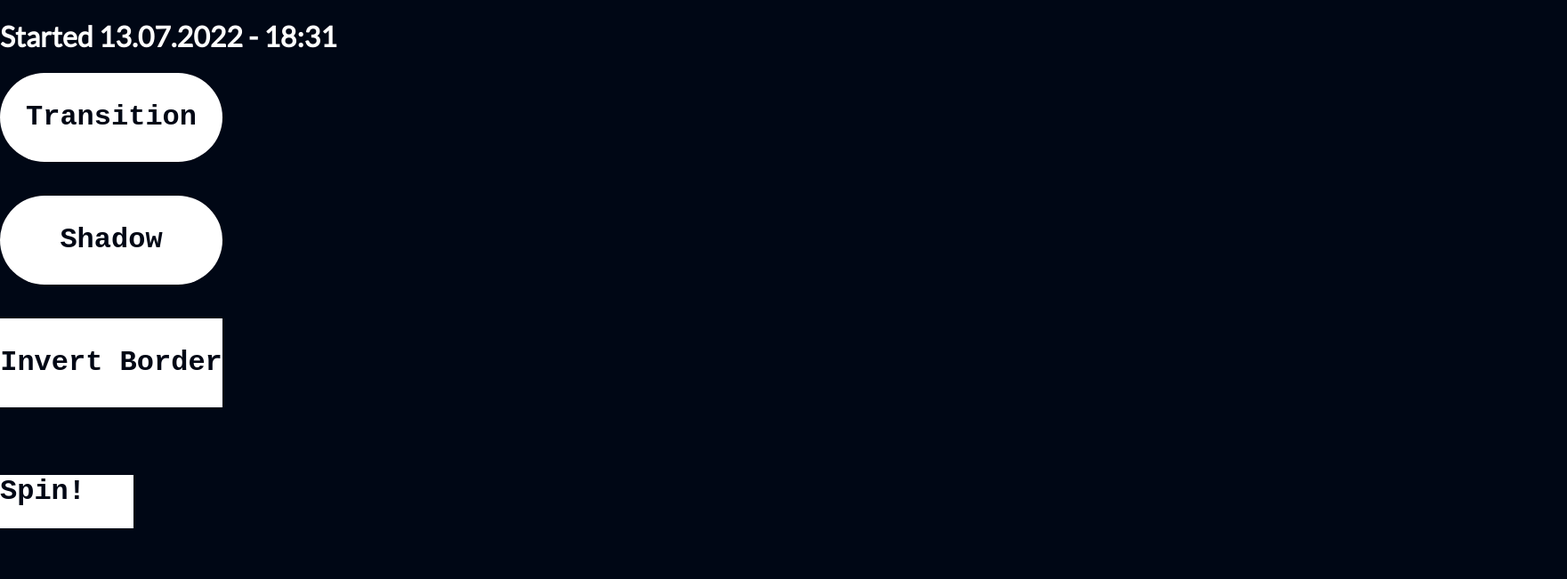
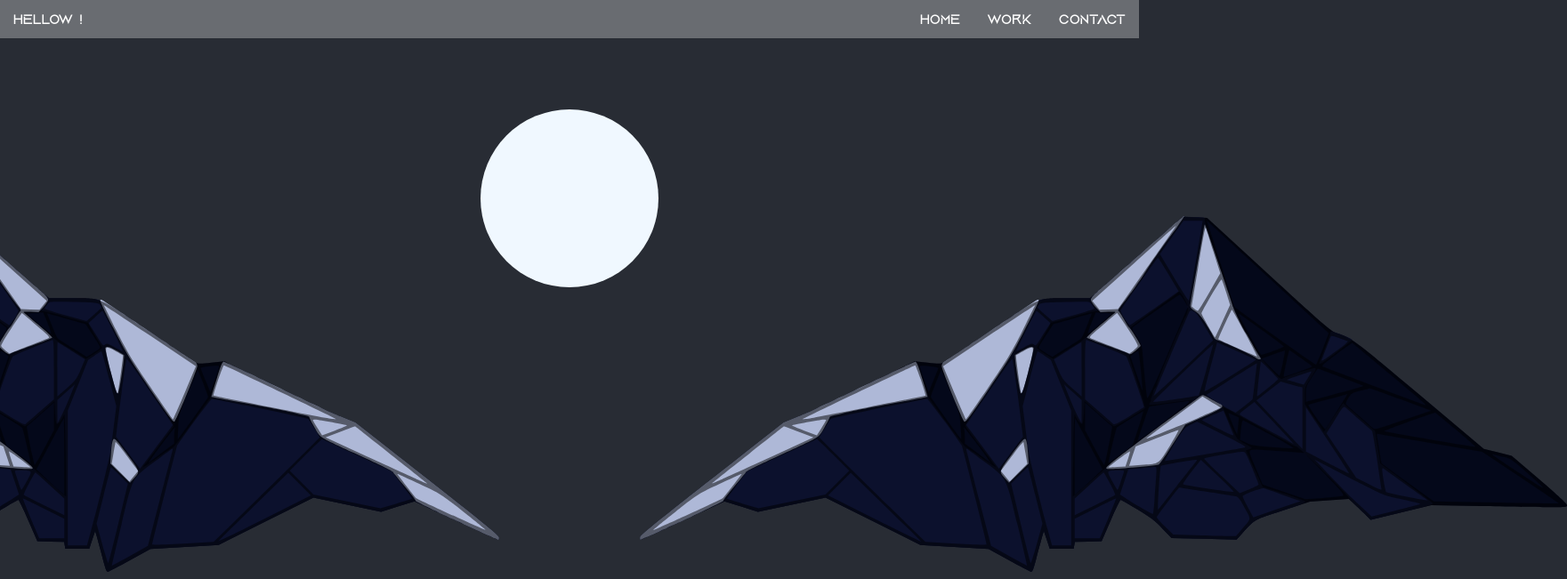
Before and after one commit to D0PSE/d0pse.github.io, a plain HTML site: page index.html in a window 1280 px wide. Shown: the top 651 px of the page at 89% size, 1761 px wide, since content can reach past the window. Drawn offline with Linux system fonts and the light colour scheme.

Commit message:
Started to work on the portfolio. Added svg files for the mountains and positioned them on the website. Added 3 color palettes for the mountains. Added a simple navbar.

```diff
--- a/index.html
+++ b/index.html
@@ -1,7 +1,7 @@
 <!DOCTYPE html>
 <html lang="de">
   <head>
-    <title>WIP Dopse</title>
+    <title>WIP Dopse - Started 22.12.2022</title>
     <meta charset="UTF-8" />
     <meta name="viewport" content="width=device-width, initial-scale=1" />
     <link
@@ -13,60 +13,78 @@
       href="https://cdnjs.cloudflare.com/ajax/libs/font-awesome/4.7.0/css/font-awesome.min.css"
     />
     <link rel="stylesheet" href="style.css" />
-    <style>
-      .mySlides {
-        display: none;
-      }
-    </style>
   </head>
   <body>
-    <div>
-      <h1>Started 13.07.2022 - 18:31</h1>
-    </div>
+    <div class="container">
+      <!-- Container für MainPage -->
 
-    <div>
-      <button class="testBtn transition">
-        <h2>Transition</h2>
-      </button>
-    </div>
+      <div class="navbar">
+        <!-- NavBar -->
+        <a href="#home">Hellow !</a>
+        <a href="#news">Home</a>
+        <a href="#contact">Work</a>
+        <a href="#about">Contact</a>
+      </div>
 
-    <br />
-    <br />
+      <div class="background-container">
+        <!-- Background -->
 
-    <div>
-      <button class="testBtn shadow">
-        <h2>Shadow</h2>
-      </button>
-    </div>
-
-    <br />
-    <br />
-
-    <div>
-      <div class="txt_invert_border invert_border">
-        <h2>Invert Border</h2>
+        <div class="sun"></div>
+        <div>
+          <div>
+            <img
+              src="svgs/Mountain_dark.svg"
+              alt="mnt_night"
+              class="mountain_left mtn_dark"
+            />
+            <img
+              src="svgs/Mountain_mid.svg"
+              alt="mnt_night"
+              class="mountain_left mtn_mid"
+            />
+            <img
+              src="svgs/Mountain_light.svg"
+              alt="mnt_night"
+              class="mountain_left mtn_light"
+            />
+            <img
+              src="svgs/Mountain_lines.svg"
+              alt="mnt_night"
+              class="mountain_left mtn_line"
+            />
+          </div>
+          <div>
+            <img
+              src="svgs/Mountain_dark.svg"
+              alt="mnt_night"
+              class="mountain_right mtn_dark"
+            />
+            <img
+              src="svgs/Mountain_mid.svg"
+              alt="mnt_night"
+              class="mountain_right mtn_mid"
+            />
+            <img
+              src="svgs/Mountain_light.svg"
+              alt="mnt_night"
+              class="mountain_right mtn_light"
+            />
+            <img
+              src="svgs/Mountain_lines.svg"
+              alt="mnt_night"
+              class="mountain_right mtn_line"
+            />
+          </div>
+          <!-- <img
+            src="images/Mountain_Nacht.png"
+            alt="mnt_night"
+            class="mountain_right"
+          /> -->
+          <svg viewbox="0 0 200 200">
+            <rect fill="red" stroke="blue" x="10" y="10" width="" />
+          </svg>
+        </div>
       </div>
-    </div>
-
-    <br />
-    <br />
-    <br />
-    <br />
-
-    <div>
-      <div class="btnSpin spinning">
-        <h2>Spin!</h2>
-      </div>
-    </div>
-
-    <br />
-    <br />
-    <br />
-    <br />
-    <br />
-
-    <div id="circle">
-      <div id="square"></div>
     </div>
   </body>
 </html>
--- a/style.css
+++ b/style.css
@@ -1,179 +1,136 @@
-body,
-html {
-  margin: 0;
-  padding: 0;
-  width: 100%;
-  height: 100%;
-  box-sizing: border-box;
+@font-face {
+  font-family: "aquire";
+  src: url(fonts/Aquire-BW0ox.otf);
+  font-style: normal;
+  font-weight: 100;
 }
 
 body {
+  margin: 0;
+  padding: 0;
   font-family: "Lato", sans-serif;
   color: white;
-  background-color: #000715; /* 000d15 //   */
+  background-color: #282c34;
+  max-width: 100%;
+  overflow-x: hidden;
+}
+a {
+  text-decoration: none;
+  color: white;
 }
 
-#wrapper {
-  display: flex;
-  flex-flow: column;
-  justify-content: center;
-  align-items: center;
+.container {
   position: relative;
   width: 100%;
-  height: 100%;
 }
-
-h2 {
-  color: #000715;
-  font-size: 2rem;
-  font-family: monospace;
-  margin: 0 0 0 0;
-  padding: 0 0 0 0;
-}
-
-.testBtn {
-  width: 250px;
-  height: 100px;
-  border: none;
-  border-radius: 1000px;
-  background-color: white;
-  transition: all 250ms ease;
-}
-
-.transition:hover {
-  width: 300px;
-  background-color: rgb(0, 255, 170);
-}
-
-.shadow:hover {
-  box-shadow: 0 1.9rem 2.5rem rgba(0, 255, 170, 0.7);
-  transform: translate(0, -1rem);
-}
-
-.txt_invert_border {
-  width: 250px;
-  height: 100px;
-  background-color: white;
-  display: flex;
-  flex-flow: column;
-  justify-content: center;
-  align-items: center;
-  transition: all 250ms ease;
+.background-container {
   position: relative;
-}
-::after {
-  transition: all 250ms ease;
-  content: "";
-  display: block;
-  position: absolute;
-  left: 0;
-  bottom: 0;
-  width: 0;
-  height: 0.5rem;
-  background-color: rgb(0, 255, 170);
-}
-.invert_border:hover ::after {
   width: 100%;
 }
 
-div#circle {
+/* #region Navbar */
+.navbar {
+  font-family: aquire;
+  font-weight: 100;
+  display: flex;
+  justify-content: start;
+  gap: 20px;
+  background-color: rgba(255, 255, 255, 0.3);
+  padding: 10px;
+  max-height: 23px;
+  /* width: 100%;
+  position: absolute; */
+}
+.navbar > *:nth-child(2) {
+  margin-left: auto;
+}
+.navbar > * {
+  padding: 5px;
+}
+.navbar > *:hover {
+  border-bottom: solid white;
+}
+/* #endregion */
+
+.sun {
+  position: absolute;
+
   width: 200px;
   height: 200px;
-  display: flex;
-  justify-content: center;
-  align-items: center;
-  border: 15px solid white;
-  border-radius: 50%;
-  position: relative;
-  animation: circle 2s infinite forwards;
-}
-div#square {
-  width: 75px;
-  height: 75px;
-  border: 5px solid rgb(0, 255, 170);
-  animation: square 2s infinite ease-in-out alternate-reverse;
-}
-@keyframes circle {
-  0% {
-    border-color: rgb(0, 255, 170);
-    transform: scale(1);
-  }
-  25% {
-    border-color: white;
-    transform: scale(1.1);
-  }
-  50% {
-    border-color: rgb(0, 255, 170);
-    transform: scale(1.3);
-  }
-  75% {
-    border-color: white;
-    transform: scale(1.1);
-  }
-  100% {
-    border-color: rgb(0, 255, 170);
-    transform: scale(1);
-  }
-}
-@keyframes square {
-  0% {
-    transform: rotate(0deg);
-  }
-  25% {
-    border-color: rgb(0, 255, 170);
-    border-width: 10px;
-  }
-  50% {
-    border-color: white;
-    border-width: 20px;
-  }
-  75% {
-    border-color: rgb(0, 255, 170);
-    border-width: 30px;
-  }
-  100% {
-    transform: rotate(360deg);
-    border-width: 5px;
-  }
+  background-color: aliceblue;
+  border-radius: 100%;
+  top: 180px;
+  left: 50%;
+  transform: translate(-50%, -50%);
 }
 
-.btnSpin {
-  width: 150px;
-  height: 60px;
-  border: none;
-  background-color: white;
-  color: black;
-  font-size: 22px;
+/* #region Mountains */
+.mountain_right {
+  position: absolute;
+  height: 400px;
+  width: auto;
+  top: 400px;
+  left: 50%;
+  transform: translate(-50%, -50%);
+  margin-left: 600px;
+}
+.mountain_left {
+  position: absolute;
+  height: 400px;
+  width: auto;
+  top: 400px;
+  left: 50%;
+  transform: translate(-50%, -50%) scaleX(-1);
+  margin-left: -600px;
+}
 
-  animation: spin 2s infinite alternate;
-  animation-timing-function: ease-in-out;
-  animation-direction: alternate;
-  animation-play-state: paused;
+/* #region Einfärbung */
+
+/* TAG */
+/* .mtn_dark {
+  filter: invert(56%) sepia(0%) saturate(1665%) hue-rotate(188deg)
+    brightness(90%) contrast(73%);
 }
-.spinning:hover {
-  animation-play-state: running;
+.mtn_mid {
+  filter: invert(73%) sepia(15%) saturate(6%) hue-rotate(314deg) brightness(88%)
+    contrast(94%);
 }
-@keyframes spin {
-  0% {
-    width: 150px;
-    height: 60px;
-    border-radius: 0;
-  }
-  33% {
-    width: 300px;
-    height: 60px;
-    border-radius: 0;
-  }
-  66% {
-    width: 300px;
-    height: 300px;
-    border-radius: 0;
-    transform: rotate(0);
-  }
-  100% {
-    width: 100px;
-    height: 100px;
-    border-radius: 100%;
-    transform: rotate(360deg);
-  }
+.mtn_light {
+  filter: invert(100%) sepia(41%) saturate(3652%) hue-rotate(332deg)
+    brightness(97%) contrast(91%);
+} */
+
+/* ABEND */
+/* .mtn_dark {
+  filter: invert(16%) sepia(9%) saturate(2994%) hue-rotate(190deg)
+    brightness(97%) contrast(92%);
 }
+.mtn_mid {
+  filter: invert(25%) sepia(63%) saturate(416%) hue-rotate(191deg)
+    brightness(93%) contrast(88%);
+}
+.mtn_light {
+  filter: invert(61%) sepia(77%) saturate(2688%) hue-rotate(331deg)
+    brightness(99%) contrast(95%);
+} */
+
+/* NACHT */
+.mtn_dark {
+  filter: invert(6%) sepia(8%) saturate(7500%) hue-rotate(203deg)
+    brightness(85%) contrast(105%);
+}
+.mtn_mid {
+  filter: invert(6%) sepia(22%) saturate(5302%) hue-rotate(218deg)
+    brightness(96%) contrast(100%);
+}
+.mtn_light {
+  filter: invert(84%) sepia(4%) saturate(2039%) hue-rotate(190deg)
+    brightness(90%) contrast(86%);
+}
+
+/* #endregion */
+
+.mtn_line {
+  opacity: 0.5;
+}
+/* #endregion */
```
Also changed, not shown: fonts/Aquire-BW0ox.otf (added), fonts/AquireBold-8Ma60.otf (added), fonts/AquireLight-YzE0o.otf (added), svgs/Mountain_dark.svg (added), svgs/Mountain_light.svg (added), svgs/Mountain_lines.svg (added), svgs/Mountain_mid.svg (added).
